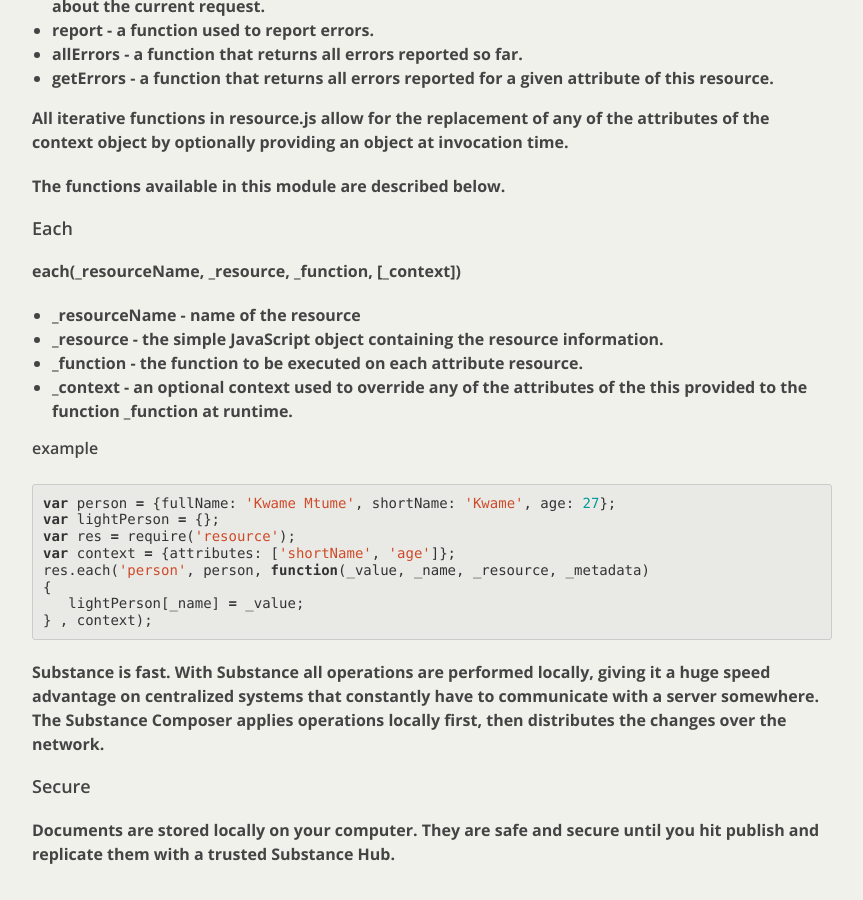
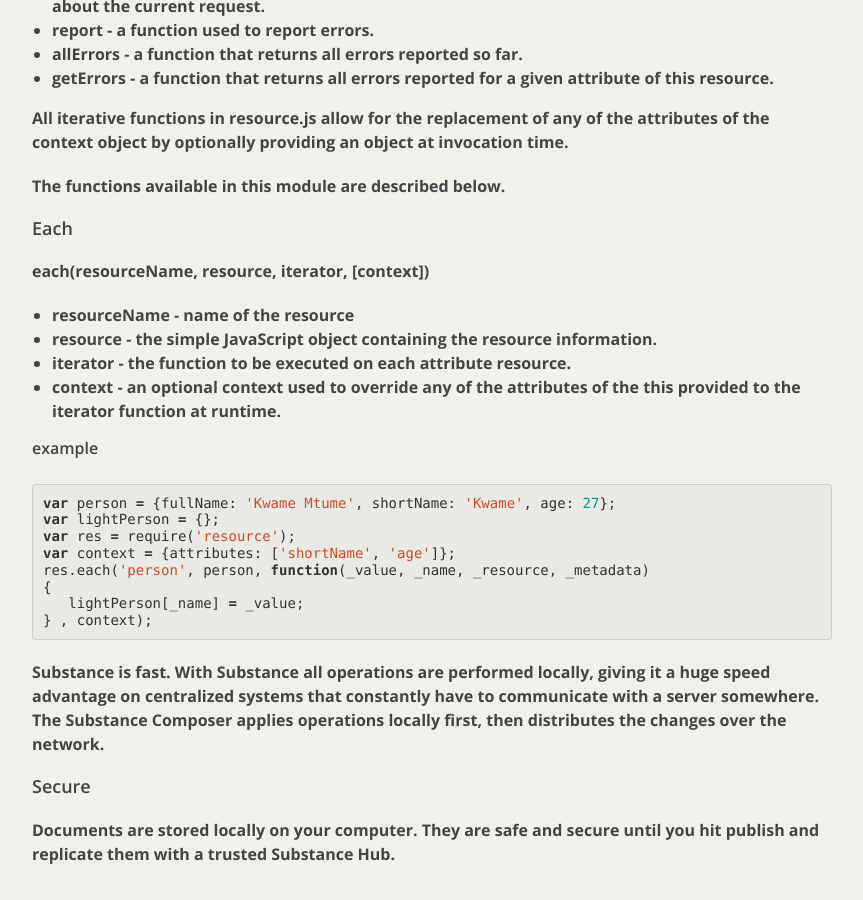
Before and after one commit to Airlift-Framework/airlift-framework.github.com, a Jekyll site: the page built from _posts/modules/0100-01-01-resource.md, in a window 1280 px wide and 900 px high, scrolled down 1074 px. Shown: the whole window, without its empty margins (208-1071 px from the left). Built offline with Jekyll 4.4.1, drawn with Linux system fonts in a browser that asks for light colours; nearby versions of some CDN libraries.

Commit message:
Updated _posts/modules/0100-01-01-resource.md

```diff
--- a/_posts/modules/0100-01-01-resource.md
+++ b/_posts/modules/0100-01-01-resource.md
@@ -33,11 +33,11 @@
 
 ## Each
 
-each(_resourceName, _resource, _function, \[_context\])
-* _resourceName - name of the resource
-* _resource - the simple JavaScript object containing the resource information.
-* _function - the function to be executed on each attribute resource.
-* _context - an optional context used to override any of the attributes of the this provided to the function _function at runtime.
+each(resourceName, resource, iterator, \[context\])
+* resourceName - name of the resource
+* resource - the simple JavaScript object containing the resource information.
+* iterator - the function to be executed on each attribute resource.
+* context - an optional context used to override any of the attributes of the this provided to the iterator function at runtime.
 
 ### example
     var person = {fullName: 'Kwame Mtume', shortName: 'Kwame', age: 27};
```
